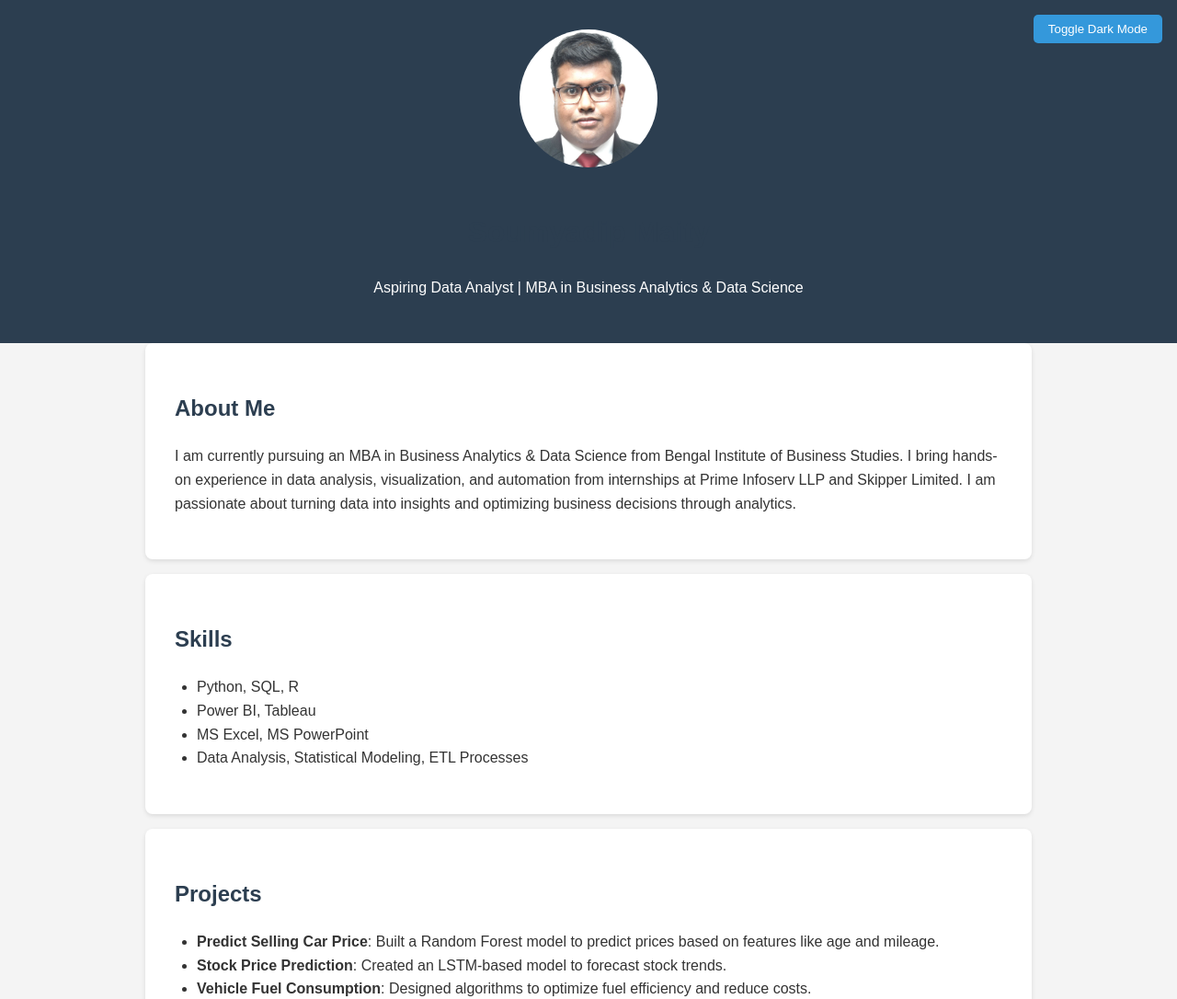
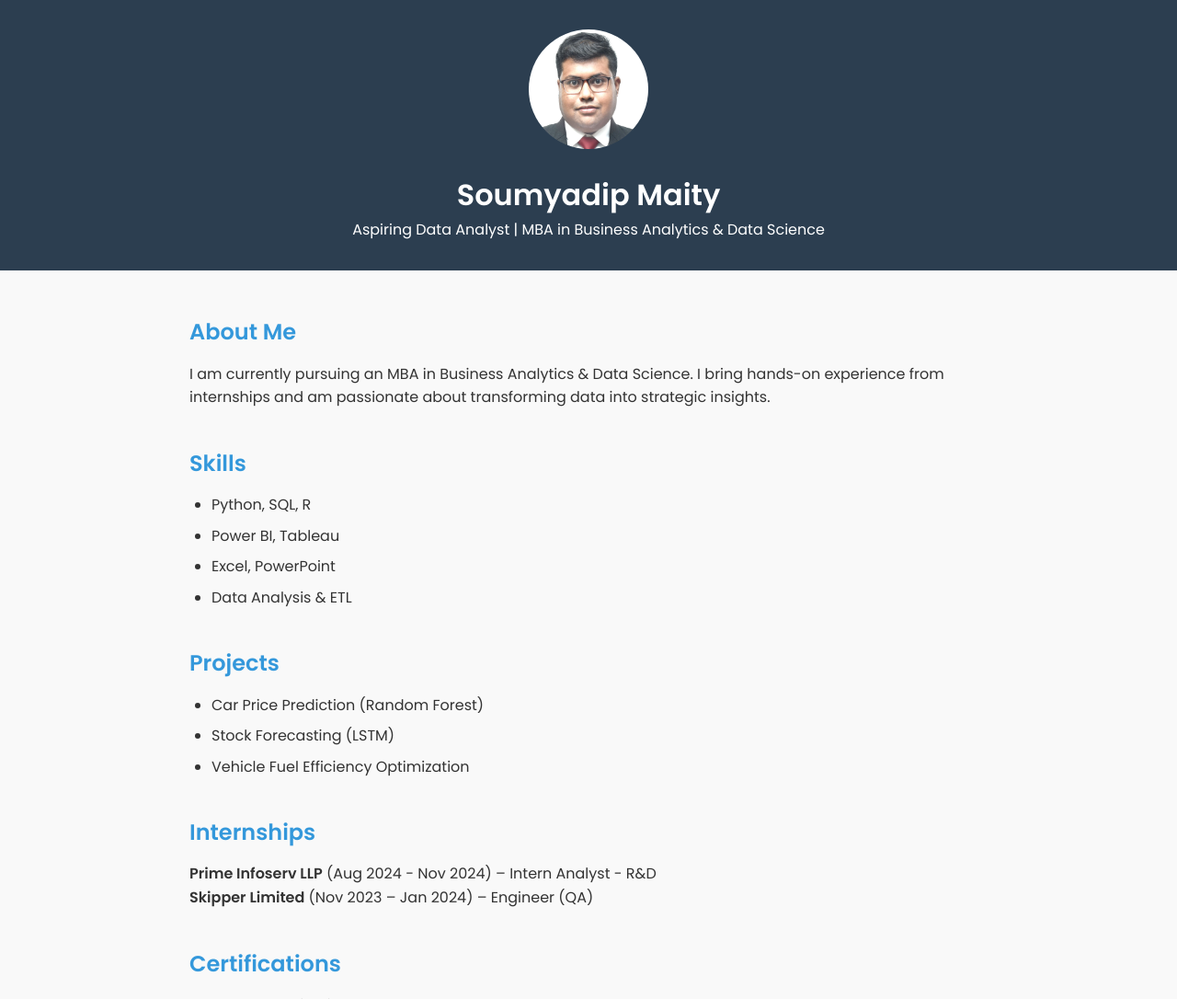
Before and after one commit to sdm1999/https-soumyadipmaity.github.io-Portfolio-, a plain HTML site: page index.html in a window 1280 px wide. Shown: the top 1086 px of the page at 92% size. Drawn offline with Linux system fonts and the light colour scheme.

Commit message:
Add files via upload

```diff
--- a/index.html
+++ b/index.html
@@ -5,84 +5,93 @@
   <meta charset="UTF-8">
   <meta name="viewport" content="width=device-width, initial-scale=1.0">
   <title>Soumyadip Maity | Portfolio</title>
-  <link rel="stylesheet" href="style.css">
+  <link href="https://fonts.googleapis.com/css2?family=Poppins:wght@400;600&display=swap" rel="stylesheet">
   <style>
     :root {
-      --bg-light: #f4f4f4;
-      --bg-dark: #1e1e1e;
-      --text-light: #333;
-      --text-dark: #f4f4f4;
-      --accent: #3498db;
+      --primary: #3498db;
+      --background: #f9f9f9;
+      --text: #333;
+      --dark: #2c3e50;
+    }
+    * {
+      box-sizing: border-box;
+      margin: 0;
+      padding: 0;
     }
     body {
-      font-family: Arial, sans-serif;
+      font-family: 'Poppins', sans-serif;
+      background: var(--background);
+      color: var(--text);
       line-height: 1.6;
-      margin: 0;
-      padding: 0;
-      background: var(--bg-light);
-      color: var(--text-light);
-      transition: background 0.3s, color 0.3s;
     }
     header, footer {
-      background: #2c3e50;
+      background: var(--dark);
       color: white;
       text-align: center;
-      padding: 2rem 0;
+      padding: 2rem 1rem;
     }
-    section {
-      padding: 2rem;
-      max-width: 900px;
-      margin: auto;
-      background: white;
-      margin-bottom: 1rem;
-      border-radius: 8px;
-      box-shadow: 0 2px 5px rgba(0,0,0,0.1);
-    }
-    h1, h2 { color: #2c3e50; }
-    ul { padding-left: 1.5rem; }
-    a { color: var(--accent); text-decoration: none; }
-    a:hover { text-decoration: underline; }
-    .dark-mode {
-      background: var(--bg-dark);
-      color: var(--text-dark);
-    }
-    .dark-mode section {
-      background: #2c2c2c;
-      color: var(--text-dark);
-    }
-    .toggle-btn {
-      position: fixed;
-      top: 1rem;
-      right: 1rem;
-      background: var(--accent);
-      color: white;
-      padding: 0.5rem 1rem;
-      border: none;
-      border-radius: 5px;
-      cursor: pointer;
-      z-index: 1000;
-    }
-    .profile-pic {
-      width: 150px;
-      height: 150px;
+    header img {
+      width: 130px;
+      height: 130px;
       border-radius: 50%;
       object-fit: cover;
       margin-bottom: 1rem;
+      animation: fadeIn 1s ease-in-out;
+    }
+    main {
+      max-width: 900px;
+      margin: 2rem auto;
+      padding: 1rem;
+    }
+    section {
+      margin-bottom: 2.5rem;
+      animation: fadeInUp 0.8s ease-in-out both;
+    }
+    h2 {
+      color: var(--primary);
+      margin-bottom: 0.8rem;
+    }
+    ul li {
+      margin-left: 1.5rem;
+      margin-bottom: 0.5rem;
+    }
+    a {
+      color: var(--primary);
+      text-decoration: none;
+    }
+    a:hover {
+      text-decoration: underline;
+    }
+    .btn {
+      display: inline-block;
+      margin-top: 1rem;
+      padding: 0.5rem 1rem;
+      background: var(--primary);
+      color: white;
+      border-radius: 5px;
+      text-decoration: none;
+    }
+    @keyframes fadeIn {
+      from {opacity: 0;}
+      to {opacity: 1;}
+    }
+    @keyframes fadeInUp {
+      from {transform: translateY(20px); opacity: 0;}
+      to {transform: translateY(0); opacity: 1;}
     }
   </style>
 </head>
 <body>
-  <button class="toggle-btn" onclick="toggleDarkMode()">Toggle Dark Mode</button>
-
   <header>
-    <img src="profile.jpg" alt="Soumyadip Maity" class="profile-pic">
+    <img src="profile.JPG" alt="Soumyadip Maity">
     <h1>Soumyadip Maity</h1>
     <p>Aspiring Data Analyst | MBA in Business Analytics & Data Science</p>
   </header>
 
+  <main>
     <section>
       <h2>About Me</h2>
-    <p>I am currently pursuing an MBA in Business Analytics & Data Science from Bengal Institute of Business Studies. I bring hands-on experience in data analysis, visualization, and automation from internships at Prime Infoserv LLP and Skipper Limited. I am passionate about turning data into insights and optimizing business decisions through analytics.</p>
+      <p>I am currently pursuing an MBA in Business Analytics & Data Science. I bring hands-on experience from internships and am passionate about transforming data into strategic insights.</p>
     </section>
 
     <section>
@@ -90,33 +99,24 @@
       <ul>
         <li>Python, SQL, R</li>
         <li>Power BI, Tableau</li>
-      <li>MS Excel, MS PowerPoint</li>
-      <li>Data Analysis, Statistical Modeling, ETL Processes</li>
+        <li>Excel, PowerPoint</li>
+        <li>Data Analysis & ETL</li>
       </ul>
     </section>
 
     <section>
       <h2>Projects</h2>
       <ul>
-      <li><strong>Predict Selling Car Price</strong>: Built a Random Forest model to predict prices based on features like age and mileage.</li>
-      <li><strong>Stock Price Prediction</strong>: Created an LSTM-based model to forecast stock trends.</li>
-      <li><strong>Vehicle Fuel Consumption</strong>: Designed algorithms to optimize fuel efficiency and reduce costs.</li>
+        <li>Car Price Prediction (Random Forest)</li>
+        <li>Stock Forecasting (LSTM)</li>
+        <li>Vehicle Fuel Efficiency Optimization</li>
       </ul>
     </section>
 
     <section>
-    <h2>Experience</h2>
-    <p><strong>Prime Infoserv LLP</strong> (Aug 2024 - Nov 2024) – Intern Analyst - R&D<br>
-    Automated data tasks, built dashboards, and enhanced decision-making accuracy by 30%.</p>
-
-    <p><strong>Skipper Limited</strong> (Nov 2023 – Jan 2024) – Engineer (QA)<br>
-    Reduced defect rates and implemented Six Sigma strategies to improve quality and cut costs.</p>
-  </section>
-
-  <section>
-    <h2>Education</h2>
-    <p><strong>MBA – Business Analytics & Data Science</strong><br>Bengal Institute of Business Studies, 2023–Present</p>
-    <p><strong>B.Tech – Mechanical Engineering</strong><br>Institute of Science and Technology, 2019–2022</p>
+      <h2>Internships</h2>
+      <p><strong>Prime Infoserv LLP</strong> (Aug 2024 - Nov 2024) – Intern Analyst - R&D</p>
+      <p><strong>Skipper Limited</strong> (Nov 2023 – Jan 2024) – Engineer (QA)</p>
     </section>
 
     <section>
@@ -130,22 +130,22 @@
     </section>
 
     <section>
+      <h2>Testimonials</h2>
+      <p>"Soumyadip is a detail-oriented analyst with a sharp understanding of data insights. A great team player!" – Former Manager</p>
+    </section>
+
+    <section>
       <h2>Contact</h2>
       <p>Email: <a href="mailto:smmaitysm@gmail.com">smmaitysm@gmail.com</a></p>
+      <p>GitHub: <a href="https://github.com/sdm1999" target="_blank">github.com/sdm1999</a></p>
+      <p>LinkedIn: <a href="https://www.linkedin.com/in/soumyadip-maity-mechanical-engineering-in-kolkata" target="_blank">LinkedIn Profile</a></p>
       <p>Portfolio: <a href="https://www.datascienceportfol.io/smmaitysm" target="_blank">datascienceportfol.io/smmaitysm</a></p>
-    <p>LinkedIn: <a href="https://www.linkedin.com/in/soumyadip-maity-mechanical-engineering-in-kolkata" target="_blank">linkedin.com/in/soumyadip</a></p>
-    <p>GitHub: <a href="https://github.com/sdm1999" target="_blank">github.com/sdm1999</a></p>
-    <p><a href="soumyadip maity BA.pdf" download>Download My Resume (PDF)</a></p>
+      <a class="btn" href="soumyadip maity BA.pdf" download>Download My Resume</a>
     </section>
+  </main>
 
   <footer>
-    <p>&copy; 2025 Soumyadip Maity | Portfolio</p>
+    &copy; 2025 Soumyadip Maity | Portfolio
   </footer>
-
-  <script>
-    function toggleDarkMode() {
-      document.body.classList.toggle('dark-mode');
-    }
-  </script>
 </body>
 </html>
```
Lines whose indentation alone changed are shown as unchanged.
